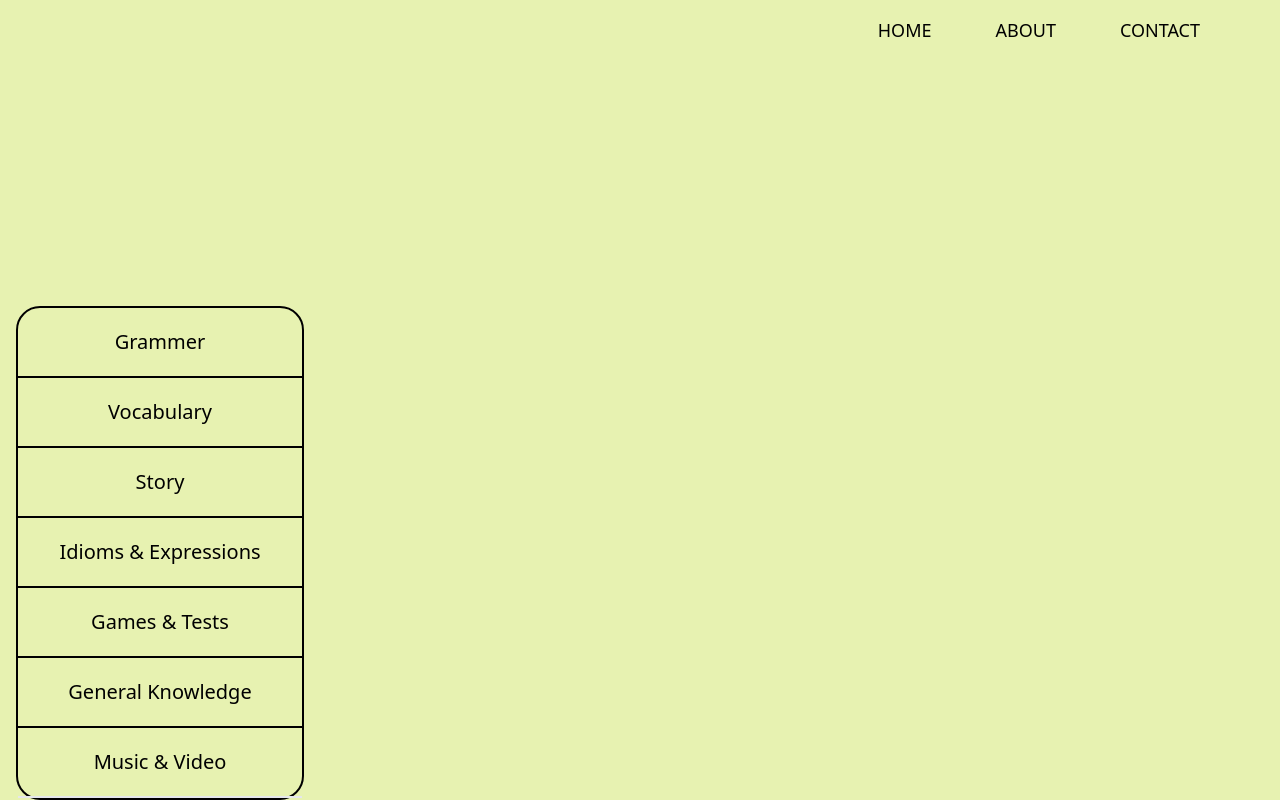
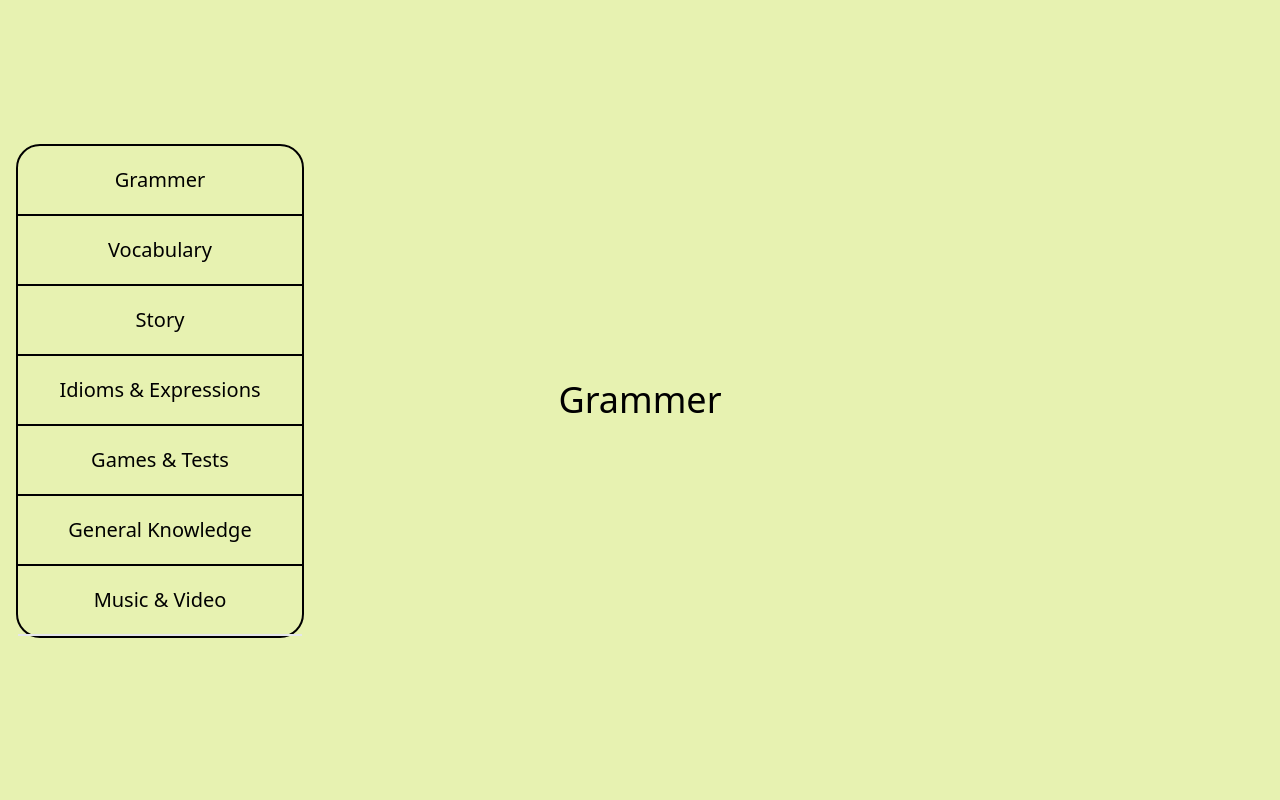
Before and after one commit to farhang103/english-web-app, a React (Create React App) app: page /grammer in a window 1280 px wide. Built offline with nearby package versions, Linux system fonts and the light colour scheme.

Commit message:
initial routes and components

```diff
--- a/src/App.js
+++ b/src/App.js
@@ -2,7 +2,7 @@ import Router from "./routes/router";
 
 function App() {
   return (
-    <div className="bg-main grid h-screen w-screen grid-cols-3 grid-rows-1 content-center">
+    <div className="bg-main relative grid h-screen w-screen content-center">
       <Router />
     </div>
   );
--- /dev/null
+++ b/src/components/GamesTests.js
@@ -0,0 +1,11 @@
+import React from "react";
+
+const GamesTests = () => {
+  return (
+    <div className="col-span-2 flex h-full items-center justify-center text-4xl">
+      Games & Tests
+    </div>
+  );
+};
+
+export default GamesTests;
--- /dev/null
+++ b/src/components/GeneralKnowledge.js
@@ -0,0 +1,11 @@
+import React from "react";
+
+const GeneralKnowledge = () => {
+  return (
+    <div className="col-span-2 flex h-full items-center justify-center text-4xl">
+      General & Knowledge
+    </div>
+  );
+};
+
+export default GeneralKnowledge;
--- /dev/null
+++ b/src/components/Grammer.js
@@ -0,0 +1,11 @@
+import React from "react";
+
+const Grammer = () => {
+  return (
+    <div className="col-span-2 flex h-full items-center justify-center text-4xl">
+      Grammer
+    </div>
+  );
+};
+
+export default Grammer;
--- a/src/components/Header.js
+++ b/src/components/Header.js
@@ -3,7 +3,7 @@ import { Link } from "react-router-dom";
 
 const Header = () => {
   return (
-    <div className="text-lg text-black w-full flex justify-end items-start mt-4 col-start-3">
+    <div className="fixed top-0 col-start-3 mt-4 flex w-full items-start justify-end text-lg text-black">
       <div className="mr-4">
         <Link to="/" className="mr-16">
           HOME
--- /dev/null
+++ b/src/components/Idioms.js
@@ -0,0 +1,11 @@
+import React from "react";
+
+const Idioms = () => {
+  return (
+    <div className="col-span-2 flex h-full items-center justify-center text-4xl">
+      Idioms & Expressions
+    </div>
+  );
+};
+
+export default Idioms;
--- /dev/null
+++ b/src/components/MusicVideo.js
@@ -0,0 +1,11 @@
+import React from "react";
+
+const MusicVideo = () => {
+  return (
+    <div className="col-span-2 flex h-full items-center justify-center text-4xl">
+      Music & Video
+    </div>
+  );
+};
+
+export default MusicVideo;
--- a/src/components/SideBar.js
+++ b/src/components/SideBar.js
@@ -3,27 +3,27 @@ import { Link } from "react-router-dom";
 
 const SideBar = () => {
   return (
-    <div className="row-span-2 ml-4 flex w-72 flex-col items-center rounded-3xl border-2 border-black text-xl text-black">
+    <div className="fixed top-36 left-4 row-span-2 flex w-72 flex-col items-center rounded-3xl border-2 border-black text-xl text-black">
       <div className="flex w-full content-center justify-center border-b-2 border-b-black p-5">
-        <Link to="/">Grammer</Link>
+        <Link to="/grammer">Grammer</Link>
       </div>
       <div className="flex w-full content-center justify-center border-b-2 border-b-black p-5">
-        <Link to="/">Vocabulary</Link>
+        <Link to="/vocabulary">Vocabulary</Link>
       </div>
       <div className="flex w-full content-center justify-center border-b-2 border-b-black p-5">
-        <Link to="/">Story</Link>
+        <Link to="/story">Story</Link>
       </div>
       <div className="flex w-full content-center justify-center border-b-2 border-b-black p-5">
-        <Link to="/">Idioms & Expressions</Link>
+        <Link to="/idioms&expressions">Idioms & Expressions</Link>
       </div>
       <div className="flex w-full content-center justify-center border-b-2 border-b-black p-5">
-        <Link to="/">Games & Tests</Link>
+        <Link to="/games&tests">Games & Tests</Link>
       </div>
       <div className="flex w-full content-center justify-center border-b-2 border-b-black p-5">
-        <Link to="/">General Knowledge</Link>
+        <Link to="/general&knowledge">General Knowledge</Link>
       </div>
       <div className="flex w-full content-center justify-center border-b-2 p-5">
-        <Link to="/">Music & Video</Link>
+        <Link to="/music&video">Music & Video</Link>
       </div>
     </div>
   );
--- /dev/null
+++ b/src/components/Story.js
@@ -0,0 +1,11 @@
+import React from "react";
+
+const Story = () => {
+  return (
+    <div className="col-span-2 flex h-full items-center justify-center text-4xl">
+      Story
+    </div>
+  );
+};
+
+export default Story;
--- /dev/null
+++ b/src/components/Vocabulary.js
@@ -0,0 +1,11 @@
+import React from "react";
+
+const Vocabulary = () => {
+  return (
+    <div className="col-span-2 flex h-full items-center justify-center text-4xl">
+      Vocabulary
+    </div>
+  );
+};
+
+export default Vocabulary;
--- a/src/routes/router.js
+++ b/src/routes/router.js
@@ -5,6 +5,13 @@ import Home from "../components/Home.js";
 import About from "../components/About.js";
 import Contact from "../components/Contact.js";
 import SideBar from "../components/SideBar.js";
+import Grammer from "../components/Grammer.js";
+import Story from "../components/Story.js";
+import Idioms from "../components/Idioms.js";
+import Vocabulary from "../components/Vocabulary.js";
+import GamesTests from "../components/GamesTests.js";
+import GeneralKnowledge from "../components/GeneralKnowledge.js";
+import MusicVideo from "../components/MusicVideo.js";
 
 const Router = () => {
   return (
@@ -15,6 +22,13 @@ const Router = () => {
         <Route path="/" element={<Home />} />
         <Route path="/about" element={<About />} />
         <Route path="/contact" element={<Contact />} />
+        <Route path="/grammer" element={<Grammer />} />
+        <Route path="/vocabulary" element={<Vocabulary />} />
+        <Route path="/story" element={<Story />} />
+        <Route path="/idioms&expressions" element={<Idioms />} />
+        <Route path="/games&tests" element={<GamesTests />} />
+        <Route path="/general&knowledge" element={<GeneralKnowledge />} />
+        <Route path="/music&video" element={<MusicVideo />} />
       </Routes>
     </BrowserRouter>
   );
```
